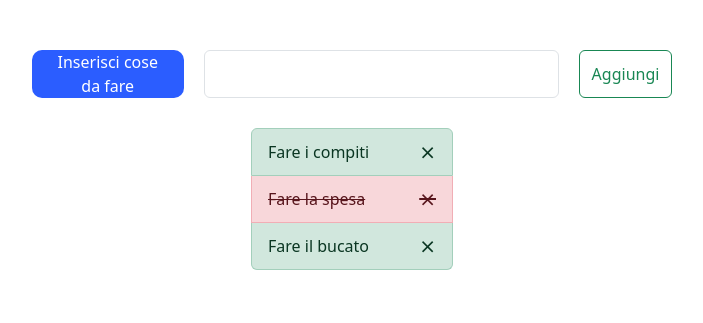
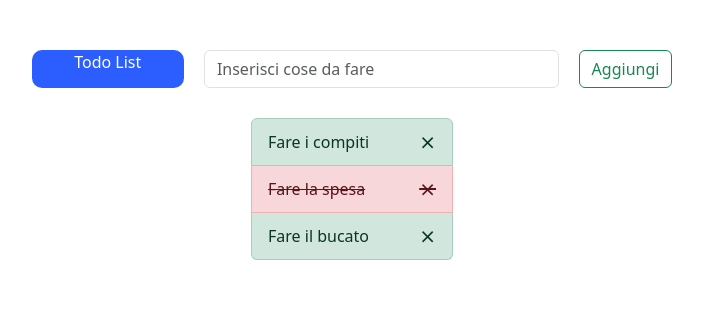
Before and after one commit to S1nghAmandeep/vue-todolist, a plain HTML site: page index.html in a window 1280 px wide. Shown: the whole page, without its empty margins (288-991 px from the left). Drawn offline with nearby package versions, Linux system fonts and the light colour scheme.

Commit message:
added-placeholder

```diff
--- a/index.html
+++ b/index.html
@@ -12,17 +12,19 @@
     <div id="app">
         <div class="container-my addtask-body">
             <div class="add-task">
-                <label class="title-todos" for="">Inserisci cose da fare</label>
-                <input class="form-control" @keyup.enter="addTask()" type="text" v-model="newTask">
+                <label class="title-todos" for="">Todo List</label>
+                <input class="form-control" placeholder="Inserisci cose da fare" @keyup.enter="addTask()" type="text" v-model="newTask">
                 <button class="btn btn-outline-success" @click="addTask()">Aggiungi</button>
             </div>
             <div>
-                <ul class="list-group ">
-                    <li class="list-group-item list-group-item-success d-flex justify-content-between align-items-center" :class="todo.done === true ? 'list-group-item-danger text-decoration-line-through' : ''" v-for="(todo, index) in todos" :key="index">
-                        {{todo.text}}<span class="delete" @click="todos.splice(index, 1)">&Cross;</span>
+                <ul class="list-group">
+                    <li class="list-group-item list-group-item-success d-flex justify-content-between align-items-center"
+                    :class="todo.done === true ? 'list-group-item-danger text-decoration-line-through' : ''"
+                    v-for="(todo, index) in todos" :key="index">
+                        {{todo.text}}
+                        <span class="delete" @click="todos.splice(index, 1)">&Cross;</span>
                     </li>
                 </ul>
-
             </div>
         </div>
 
```
